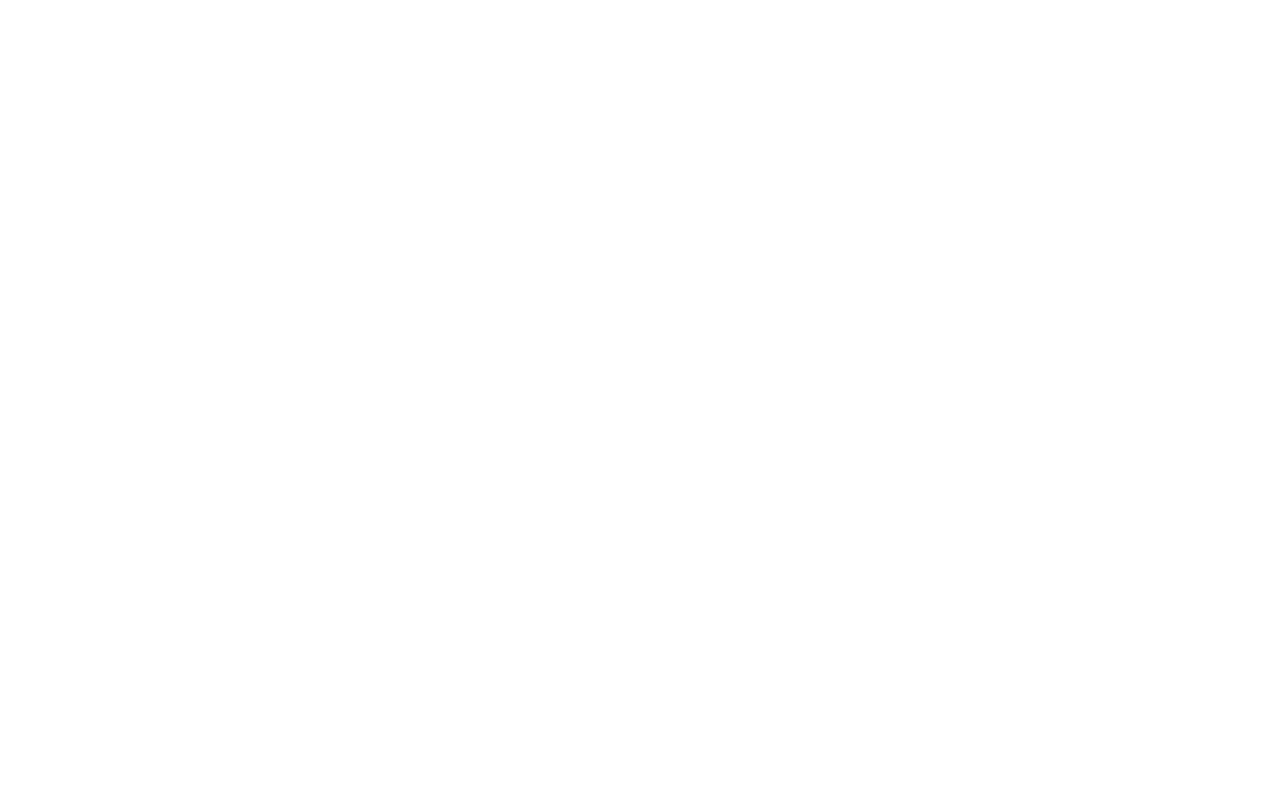
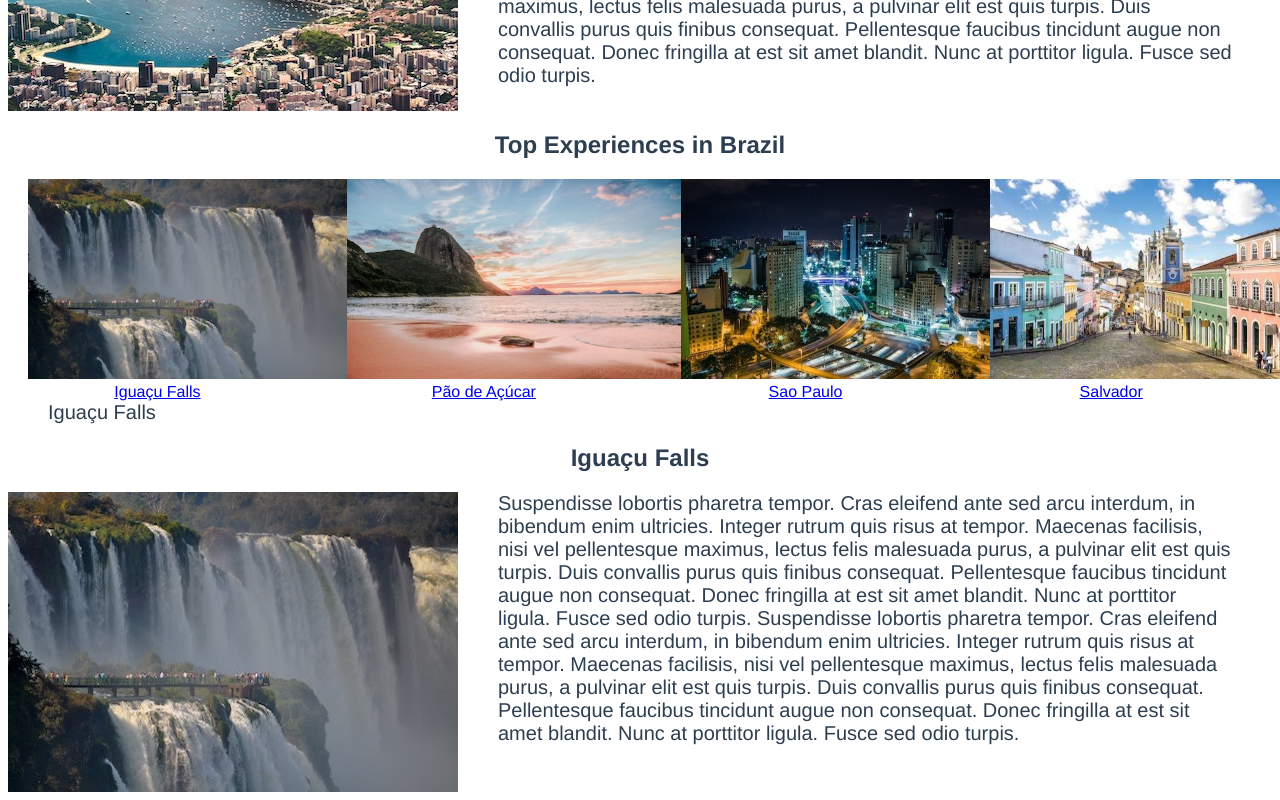
Before and after one commit to ChamkhiAnas/TravelApp-VueJS-, a Vue app: page /destination/brazil/iguacu-falls in a window 1280 px wide. Shown: the part 340-1140 px from the top of the page. Before the commit the page ends 800 px from the top, so only its background shows below. Built offline with nearby package versions, Linux system fonts and the light colour scheme.

Commit message:
NestedRoutes

```diff
--- a/src/components/TheDestinationDetails.vue
+++ b/src/components/TheDestinationDetails.vue
@@ -4,8 +4,24 @@
         <h1>{{destination.name}}</h1>
         <div class="destination-details">
             <img :src="require(`../assets/${destination.image}`)" :alt="destination.name">
-            <p>{{ destination.description }}</p>
+            <p>{{ destination.description}}</p>
         </div>
+
+    <div class="experiences">
+        <h2>Top Experiences in {{destination.name}}</h2>
+        <div class="cards">
+            <div v-for="exp in destination.experiences" :key="exp.name">
+
+             <router-link class="card" :to="{name:'experienceDetails',params:{experienceSlug:exp.slug}}">
+            <img :src="require(`@/assets/${exp.image}`)" :alt='exp.name' >
+            <span class="card_text">{{exp.name}}</span>
+             </router-link>
+            </div>
+        </div>
+        <router-view :key="$route.path"/>
+    </div>
+
+
     </div>
 
 
@@ -23,12 +39,12 @@
         slug:{
             type:String,
             required:true,
-        }
+        },
+
 
     },
     computed:{
         destination(){
-            console.log("ello ello")
                return store.destinations.find(
             destination => destination.slug==this.slug,
             )
@@ -39,19 +55,39 @@
 </script>
 
 <style scoped>
-img{
+img {
 max-width: 600px;
 height: auto;
-    width:100%;
+width: 100%;
 max-height: 400px;
 }
-.destination-details{
-    display:flex;
+.destination-details {
+display: flex;
 justify-content: space-between;
 }
 p{
-    margin:0 40px;
+ margin: 0 40px;
 font-size: 20px;
 text-align: left;
 }
+.cards {
+display: flex;
+}
+.cards img {
+max-height: 200px;
+}
+.card {
+padding: 0 20px;
+position: relative;
+}
+.card__text {
+position: absolute;
+top: 50%;
+left: 50%;
+transform: translate(-50%, -50%);
+color: white;
+font-size: 25px;
+font-weight: bold;
+text-decoration: none;
+}
 </style>
--- a/src/router/index.js
+++ b/src/router/index.js
@@ -46,10 +46,18 @@
   //   component:()=> import(/* webpackChunkName: "panama" */ "../views/Panama")
   // },
   {
-    path:'/details/:slug',
+    path:'/destination/:slug',
     name:"destinationsDetails",
     component:()=> import(/* webpackChunkName: "destinationsDetails" */ "../components/TheDestinationDetails"),
-    props:true
+    props:true,
+    children:[
+      {
+        path:':experienceSlug',
+        name:'experienceDetails',
+        props:true,
+        component:()=> import(/* webpackChunkName: "experienceDetails" */ "../views/ExperienceDetails"),
+      }
+    ]
   },
 ];
 
--- /dev/null
+++ b/src/views/ExperienceDetails.vue
@@ -0,0 +1,63 @@
+<template>
+    <section>
+        <p>{{experience.name}}<p>
+         <h2>{{experience.name}}</h2>
+        <div class="experience-details">
+            <img :src="require(`@/assets/${experience.image}`)" :alt="experience.name">
+            <p>{{experience.description}}</p>
+        </div>
+    </section>
+
+</template>
+
+<script>
+
+import store from '@/store.js';
+
+export default {
+    props:{
+        slug:{
+            type:String,
+            required:true
+        },
+        experienceSlug:{
+
+            type:String,
+            required:true
+        }
+    },
+
+    computed:{
+        destination(){
+            return store.destinations.find(
+                destination=>destination.slug==this.slug
+            )
+        },
+        experience(){
+            return this.destination.experiences.find(
+               experience=>experience.slug==this.experienceSlug
+            )
+        },
+    },
+
+
+}
+</script>
+
+<style scoped>
+img {
+  max-width: 600px;
+  height: auto;
+  width: 100%;
+  max-height: 400px;
+}
+.experience-details {
+  display: flex;
+  justify-content: space-between;
+}
+p {
+  margin: 0 40px;
+  font-size: 20px;
+  text-align: left;
+}
+</style>
```
Lines whose indentation alone changed are shown as unchanged.
